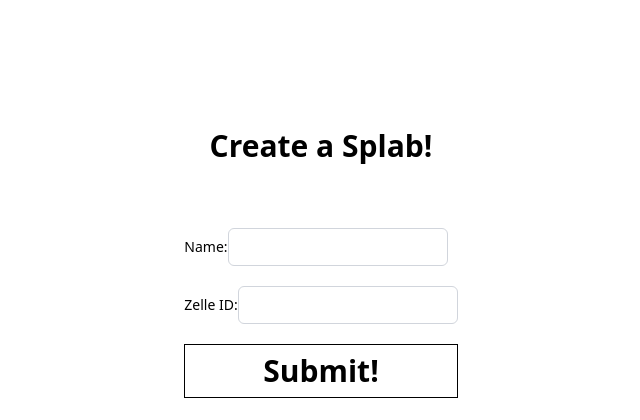
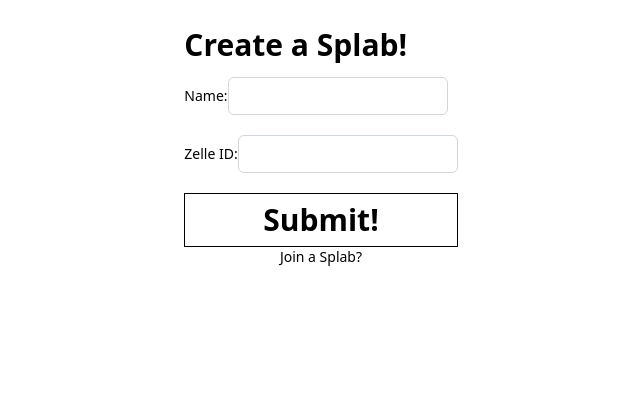
Before and after one commit to eugeneh1217/splab_cont, a React (Vite) app in the folder frontend/: page / in a window 1280 px wide. Shown: the top 420 px of the page, without its empty margins (319-959 px from the left). Built offline with nearby package versions, Linux system fonts and the light colour scheme.

Commit message:
added ability to join a splab from home page

```diff
--- a/frontend/src/integrals/Home.jsx
+++ b/frontend/src/integrals/Home.jsx
@@ -1,7 +1,13 @@
+import { useState } from "react";
 
 function Home() {
+
+  const [isOwner, setIsOwner] = useState(true);
+
   return (
     <div className="flex flex-col items-center text-3xl font-bold">
+      {isOwner ? (
+        <div>
           <h1 className="mt-[10%]">Create a Splab!</h1>
           <form className="mt-[5%] flex flex-col gap-5">
             <label className="text-sm font-normal">
@@ -14,6 +20,29 @@
             </label>
             <input className="border broder-gray-300 round-md p-2" type="submit" value="Submit!"/>
           </form>
+          <div className="w-full flex flex-col items-center">
+            <button className="text-sm font-normal" onClick={() => setIsOwner(false)}>Join a Splab?</button>
+          </div>
+        </div>
+      ) : (
+        <div>
+          <h1 className="mt-[10%]">Join a Splab!</h1>
+          <form className="mt-[5%] flex flex-col gap-5">
+            <label className="text-sm font-normal">
+              Name:
+              <input className="border border-gray-300 rounded-md p-2" type="text"/>
+            </label>
+            <label className="text-sm font-normal">
+              Code:
+              <input className="border border-gray-300 rounded-md p-2" name="payment"/>
+            </label>
+            <input className="border broder-gray-300 round-md p-2" type="submit" value="Submit!"/>
+          </form>
+          <div className="w-full flex flex-col items-center">
+            <button className="text-sm font-normal" onClick={() => setIsOwner(true)}>Create a Splab?</button>
+          </div>
+        </div>
+      )}
     </div>
   )
 }
```
Lines whose indentation alone changed are shown as unchanged.
